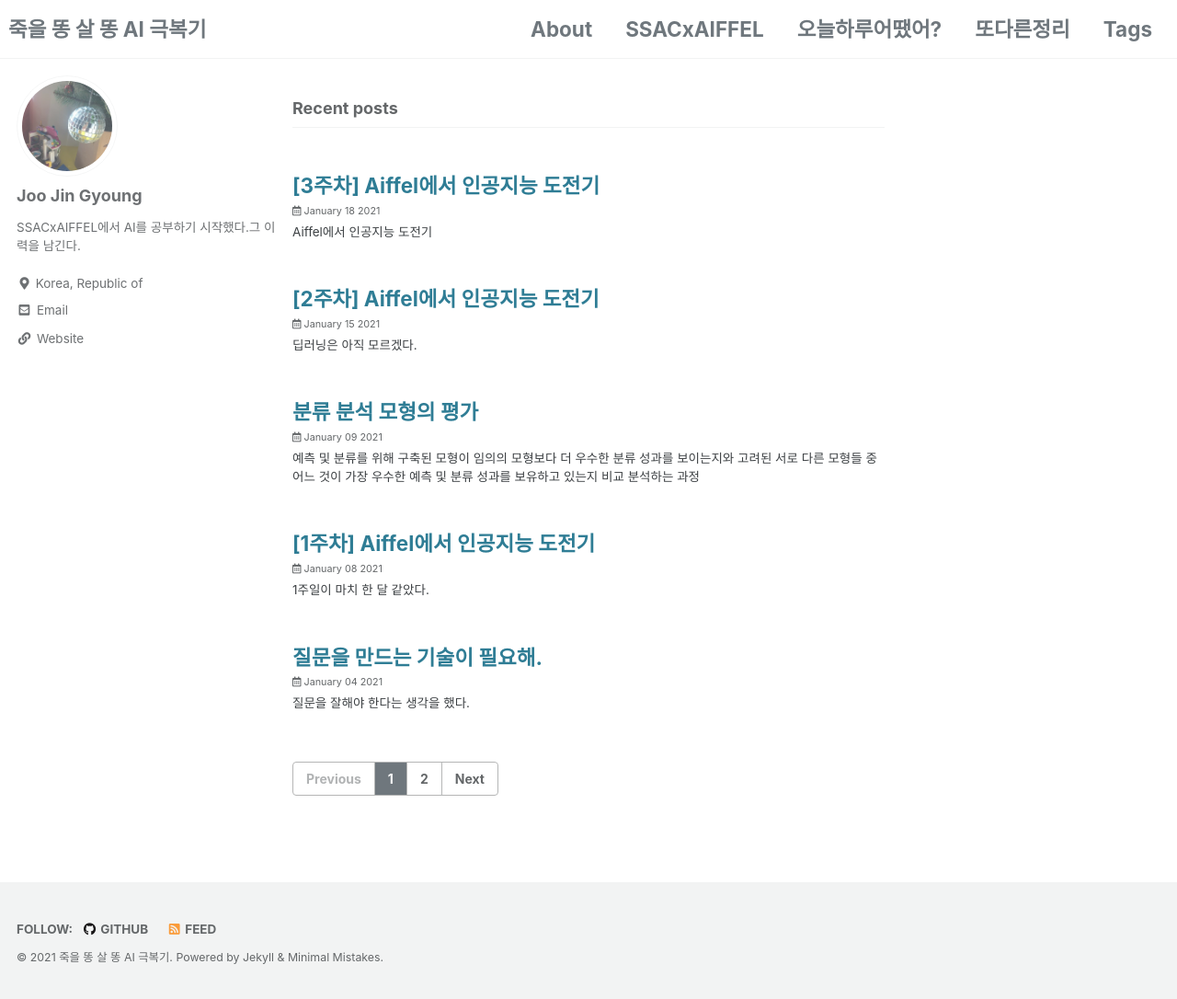
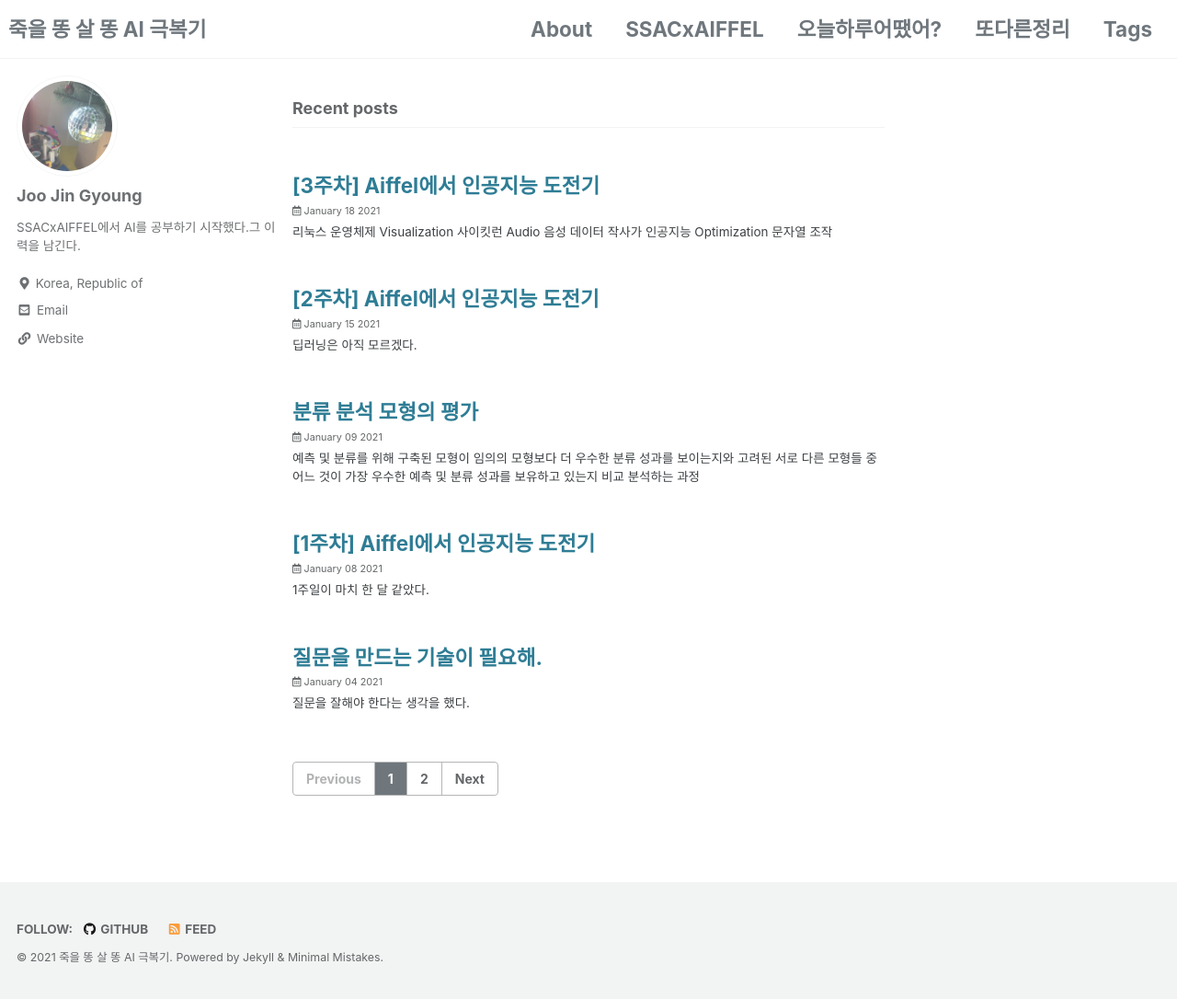
Before and after one commit to adele2020/adele2020.github.io, a Jekyll site: the page built from index.html, in a window 1280 px wide and 1086 px high. Shown: the whole window at 92% size. Built offline with Jekyll 4.4.1, drawn with Linux system fonts in a browser that asks for light colours; cached includes are drawn as plain includes; the list of posts is cut into pages by our own code.

Commit message:
상세 수정

```diff
--- a/_posts/2021-01-18-report-week3.md
+++ b/_posts/2021-01-18-report-week3.md
@@ -1,6 +1,6 @@
 ---
 title:  "[3주차] Aiffel에서 인공지능 도전기"
-excerpt: "Aiffel에서 인공지능 도전기"
+excerpt: "리눅스 운영체제 Visualization 사이킷런 Audio 음성 데이터 작사가 인공지능 Optimization 문자열 조작"
 categories:
   - SSACxAIFFEL
 tags:
```
